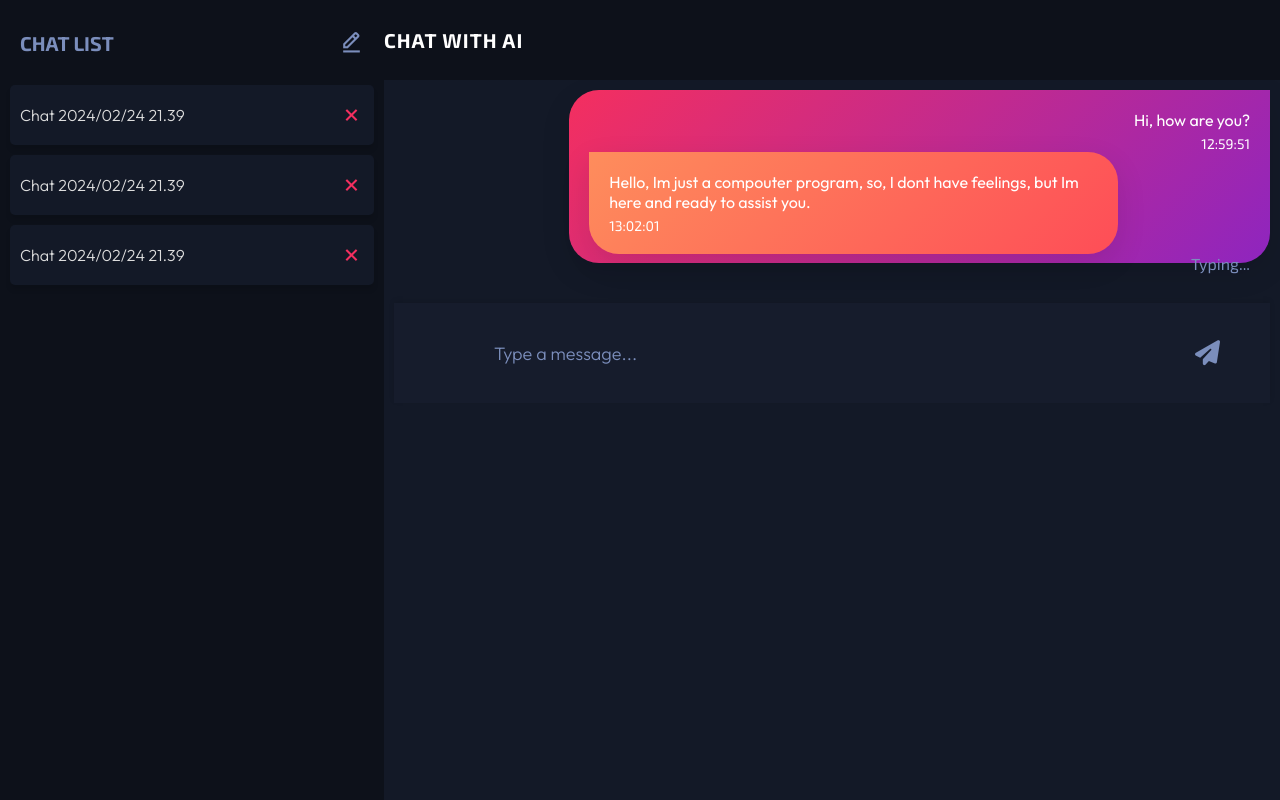
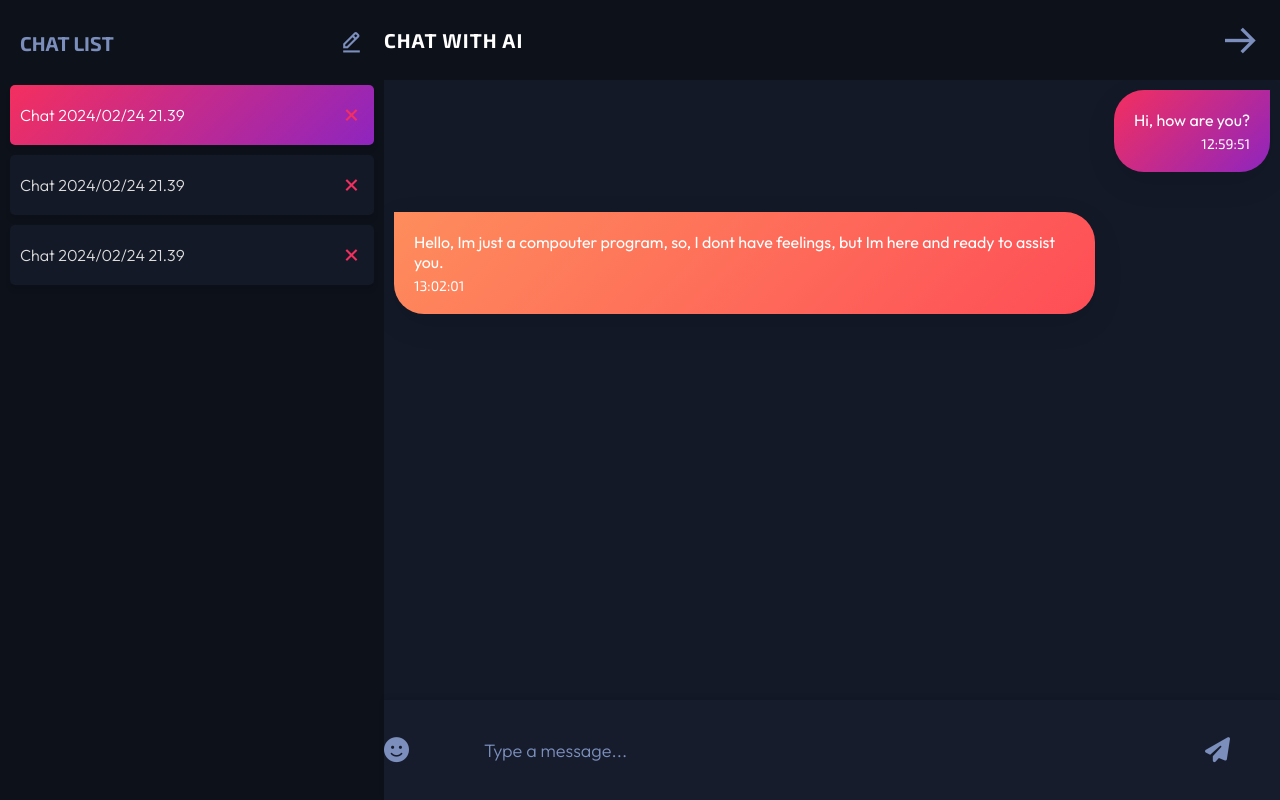
Before and after one commit to armenbakir/AI-Chat-Bot, a Next.js app: page /chatbotapp in a window 1280 px wide. Built offline with nearby package versions, Linux system fonts and the light colour scheme.

Commit message:
implemented functionality for handling input and sending messages

```diff
--- a/src/app/chatbotapp/page.tsx
+++ b/src/app/chatbotapp/page.tsx
@@ -1,5 +1,26 @@
+import Link from "next/link";
 import "./ChatBotApp.css";
+import { useState } from "react";
+
+interface Chat {
+  id: string;
+  messages: String[];
+}
 export default function ChatBotApp() {
+  const [chats, setChats] = useState<Chat[]>([]);
+  const [inputValue, setInputValue] = useState("");
+  function handleChat() {
+    if (chats.length === 0) {
+      const newChat = {
+        id: `Chat ${new Date().toLocaleDateString(
+          "en-GB"
+        )} ${new Date().toLocaleDateString()}`,
+        messages: [],
+      };
+      setChats([newChat]);
+    }
+  }
+
   return (
     <div className="chat-app">
       <div className="chat-list">
@@ -7,37 +28,40 @@ export default function ChatBotApp() {
           <h2>Chat List</h2>
           <i className="bx bx-edit-alt new-chat"></i>
         </div>
-        <div className="chat-list-item">
+        <div className="chat-list-item active">
           <h4>Chat 2024/02/24 21.39</h4>
-          <i className="bx bx-x circle"></i>
+          <i className="bx bx-x"></i>
         </div>
         <div className="chat-list-item">
           <h4>Chat 2024/02/24 21.39</h4>
-          <i className="bx bx-x circle"></i>
+          <i className="bx bx-x"></i>
         </div>
         <div className="chat-list-item">
           <h4>Chat 2024/02/24 21.39</h4>
-          <i className="bx bx-x circle"></i>
+          <i className="bx bx-x"></i>
         </div>
       </div>
       <div className="chat-window">
         <div className="chat-title">
           <h3>Chat with AI</h3>
-          <i className="bx-bx-arrow-back arrow"></i>
+          <Link href="/">
+            <i className="bx bx-arrow-back arrow"></i>
+          </Link>
         </div>
         <div className="chat">
           <div className="prompt">
             Hi, how are you?
             <span>12:59:51</span>
+          </div>
           <div className="response">
-              Hello, Im just a compouter program, so, I dont have feelings, but
-              Im here and ready to assist you.
+            Hello, Im just a compouter program, so, I dont have feelings, but Im
+            here and ready to assist you.
             <span>13:02:01</span>
           </div>
           <div className="typing">Typing...</div>
         </div>
         <form className="msg-form">
-            <i className="fa-solid fa-face smile emoji"></i>
+          <i className="fa-solid fa-face-smile emoji"></i>
           <input
             type="text"
             className="msg-input"
@@ -47,6 +71,5 @@ export default function ChatBotApp() {
         </form>
       </div>
     </div>
-    </div>
   );
 }
```
Lines whose indentation alone changed are shown as unchanged.
